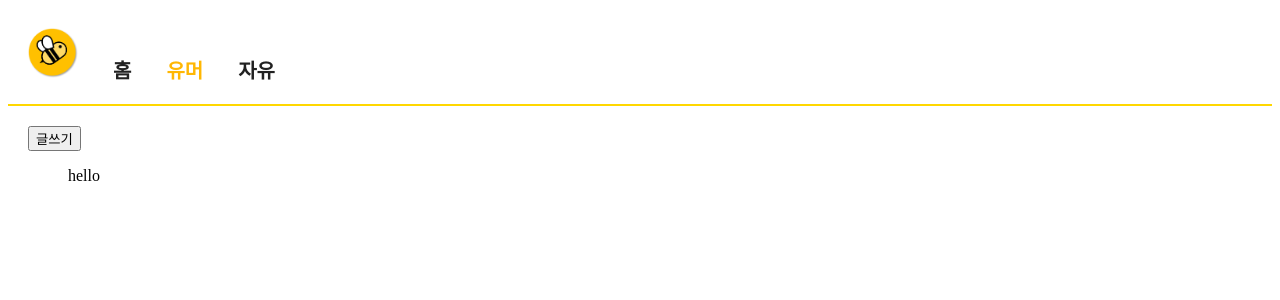
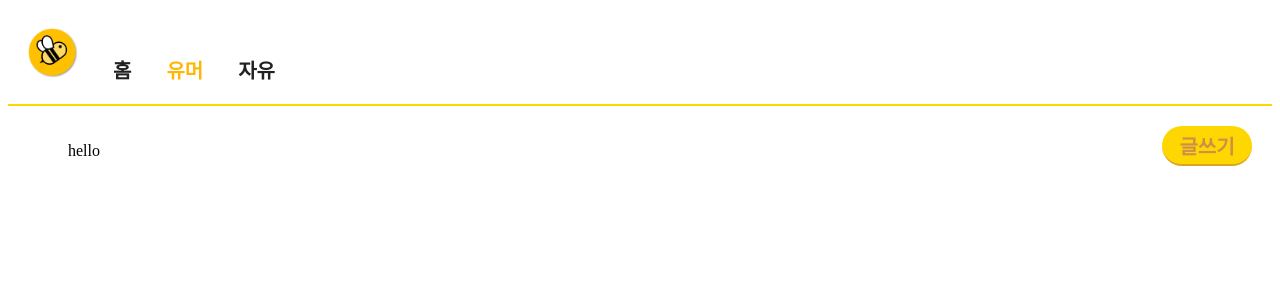
Before and after one commit to DongHyeok12/project1, a React (Create React App) app: page /humor in a window 1280 px wide. Shown: the top 300 px of the page. Built offline with nearby package versions, Linux system fonts and the light colour scheme.

Commit message:
:lipstick: 글쓰기버튼 css

```diff
--- a/src/component/WriteButton.tsx
+++ b/src/component/WriteButton.tsx
@@ -1,11 +1,12 @@
 import { useLocation } from "react-router-dom";
+import "../styles/styles.css";
 
 const WriteButton = () => {
   const location = useLocation();
   return (
     <>
       <a href={`${location.pathname}/write`}>
-        <button>글쓰기</button>
+        <button className="WriteButton">글쓰기</button>
       </a>
     </>
   );
--- a/src/styles/styles.css
+++ b/src/styles/styles.css
@@ -61,3 +61,24 @@ a:active {
   width: 50px;
   height: 50px;
 }
+
+/* WriteButton.css */
+.WriteButton {
+  border: 0px solid gold;
+
+  border-radius: 25px;
+  height: 40px;
+  width: 90px;
+  background-color: gold;
+  color: #cd8f49;
+  font-size: 20px;
+  font-weight: bolder;
+  float: right;
+  border-bottom: 2px solid goldenrod;
+}
+.WriteButton:hover {
+  background-color: #ffeb5a;
+}
+.WriteButton:active {
+  background-color: goldenrod;
+}
```
